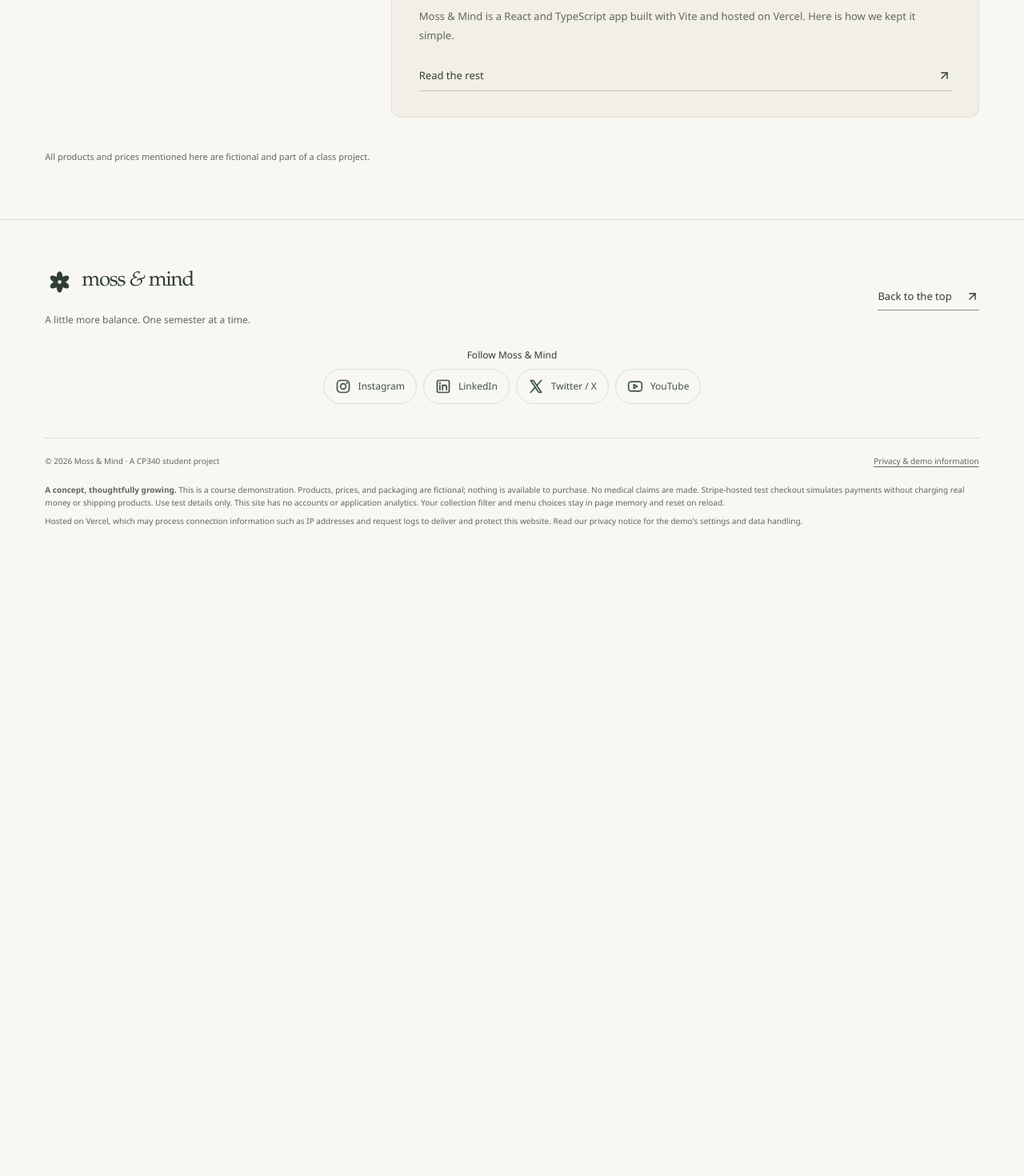
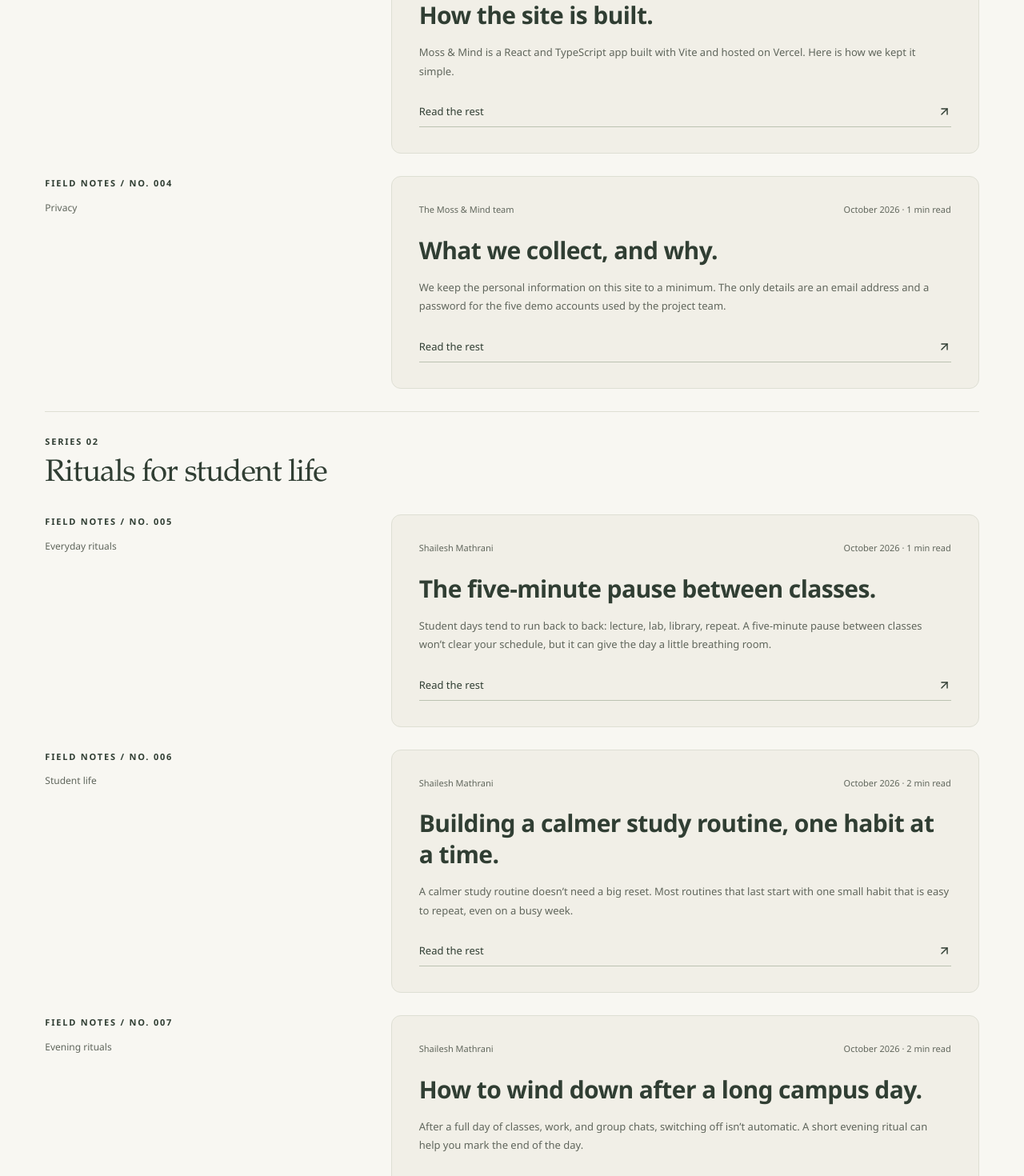
Before and after one commit to michaelmarsillo/cp340-ecommerce-platform, a React (Vite) app: page /blog in a window 1280 px wide. Shown: the part 1220-2690 px from the top of the page at 80% size. Before the commit the page ends 1903 px from the top, so only its background shows below. Built offline with nearby package versions, Linux system fonts and the light colour scheme.

Commit message:
Add series property to BlogPost and update posts
Added 'series' property to BlogPost type and updated posts.

```diff
--- a/src/features/blog/data/posts.ts
+++ b/src/features/blog/data/posts.ts
@@ -8,13 +8,23 @@ export type BlogPost = {
   date: string;
   readTime: string;
   topic: string;
+  series: string;
   summary: string;
   body: readonly string[];
 };
 
+// Series headings. Posts with the same series are grouped under one heading on the blog page.
+export const PROJECT_NOTES = 'About the project';
+export const RITUALS_SERIES = 'Rituals for student life';
+
 export const posts: readonly BlogPost[] = [
+  // ===========================================================================
+  // SERIES 1: ABOUT THE PROJECT (notes 001-004)
+  // Welcome, the collection, how the site is built, and privacy.
+  // ===========================================================================
   {
     id: 'welcome',
+    series: PROJECT_NOTES,
     number: '001',
     title: 'Welcome to a little more balance.',
     author: 'The Moss & Mind team',
@@ -31,6 +41,7 @@ export const posts: readonly BlogPost[] = [
   },
   {
     id: 'everyday-collection',
+    series: PROJECT_NOTES,
     number: '002',
     title: 'Meet the everyday collection.',
     author: 'The Moss & Mind team',
@@ -46,6 +57,7 @@ export const posts: readonly BlogPost[] = [
   },
   {
     id: 'how-its-built',
+    series: PROJECT_NOTES,
     number: '003',
     title: 'How the site is built.',
     author: 'The Moss & Mind team',
@@ -55,8 +67,85 @@ export const posts: readonly BlogPost[] = [
     summary:
       'Moss & Mind is a React and TypeScript app built with Vite and hosted on Vercel. Here is how we kept it simple.',
     body: [
-      'Each page lives in a feature folder: home, catalog, blog, about, or privacy. Shared pieces like the header, footer, and brand mark sit in a common components folder, and the colors, fonts, and spacing come from one set of design tokens.',
+      'Each part of the site lives in its own feature folder, such as home, catalog, blog, about, and privacy. Shared pieces like the header, footer, and brand mark sit in a common components folder, and the colors, fonts, and spacing come from one set of design tokens. Sign-in is handled by Firebase Authentication.',
       'Product content is kept in a static data file, separate from the components that display it. That means a future catalog API could return the same shape without changing how the product cards look.',
     ],
   },
+  {
+    id: 'privacy-first',
+    series: PROJECT_NOTES,
+    number: '004',
+    title: 'What we collect, and why.',
+    author: 'The Moss & Mind team',
+    date: 'October 2026',
+    readTime: '1 min read',
+    topic: 'Privacy',
+    summary:
+      'We keep the personal information on this site to a minimum. The only details are an email address and a password for the five demo accounts used by the project team.',
+    body: [
+      'Firebase Authentication handles sign-in and stores passwords in hashed form, so we can’t see them. We don’t collect usernames, names, addresses, or payment details, and Google Analytics isn’t enabled. Our privacy page explains the rest in plain words.',
+    ],
+  },
+  // ===========================================================================
+  // SERIES 2: RITUALS FOR STUDENT LIFE (notes 005-007)
+  // Content marketing posts, written for Assignment 2 (Shailesh).
+  // Each post: 150-200+ words. Products are fictional; no medical claims.
+  // ===========================================================================
+
+  // --- 005: Everyday rituals ---
+  {
+    id: 'five-minute-pause',
+    series: RITUALS_SERIES,
+    number: '005',
+    title: 'The five-minute pause between classes.',
+    author: 'Shailesh Mathrani',
+    date: 'October 2026',
+    readTime: '1 min read',
+    topic: 'Everyday rituals',
+    summary:
+      'Student days tend to run back to back: lecture, lab, library, repeat. A five-minute pause between classes won’t clear your schedule, but it can give the day a little breathing room.',
+    body: [
+      'The idea is simple. Pick one small ritual and keep it the same every time. For many students that means a warm cup of something. Heat the kettle, steep a tea bag, or whisk a little matcha, and stay with the task until it’s done. There’s no screen, no notifications, and no inbox. The point is the routine itself, not the drink.',
+      'A ritual works best when it’s easy. Keep your tea or matcha in your bag, use the same mug, and choose a spot you can reach between lectures, like a quiet bench or a corner of the library. If five minutes feels like too much, start with two.',
+      'This is the thinking behind Mindful Matcha and The Pause Tea, two concept products in our collection. They’re fictional for now, but the habit is real: a small, repeatable moment that belongs to you.',
+    ],
+  },
+  // --- 006: Student life ---
+  {
+    id: 'calmer-study-routine',
+    series: RITUALS_SERIES,
+    number: '006',
+    title: 'Building a calmer study routine, one habit at a time.',
+    author: 'Shailesh Mathrani',
+    date: 'October 2026',
+    readTime: '2 min read',
+    topic: 'Student life',
+    summary:
+      'A calmer study routine doesn’t need a big reset. Most routines that last start with one small habit that is easy to repeat, even on a busy week.',
+    body: [
+      'Start with where you study. Choosing the same desk or library spot most days gives your brain a cue that it’s time to begin. Then decide how long you’ll work before you stop. Short blocks with planned breaks, such as 25 minutes on and five minutes off, are easier to start than an open-ended evening.',
+      'Keep your phone out of reach while a block is running, and write down the one thing you want to finish before you sit down. Ending a session with a short note about where you stopped makes tomorrow’s start much easier.',
+      'Pair the routine with something you enjoy. A favorite playlist, a snack, or a warm drink after each block turns the break into something to look forward to. Our concept Daily Focus is built around this idea of a small daily ritual. It is fictional, and we make no claims about what it does.',
+      'Progress at your own pace. A routine you can keep is worth more than a perfect plan you abandon by Friday.',
+    ],
+  },
+  // --- 007: Evening rituals ---
+  {
+    id: 'after-a-long-day',
+    series: RITUALS_SERIES,
+    number: '007',
+    title: 'How to wind down after a long campus day.',
+    author: 'Shailesh Mathrani',
+    date: 'October 2026',
+    readTime: '2 min read',
+    topic: 'Evening rituals',
+    summary:
+      'After a full day of classes, work, and group chats, switching off isn’t automatic. A short evening ritual can help you mark the end of the day.',
+    body: [
+      'Try treating the end of the day as its own small event. Put your bag away, change into comfortable clothes, and close the tabs you don’t need. Doing the same few things in the same order each night turns them into a signal that the day is done.',
+      'Next, choose something slow. Make a warm cup of herbal tea, stretch for a few minutes, read a few pages of something that isn’t a textbook, or write down tomorrow’s top three tasks so they’re out of your head. None of it has to take long. Ten minutes is plenty.',
+      'Keep screens dim or out of the way for a while, and make the space feel calm with a lamp, a candle-free corner, or a favorite blanket. Small details help the ritual feel like yours.',
+      'This is the spirit behind Evening Unwind, a fictional concept in our collection. We make no claims about sleep or stress, and nothing here is medical advice. It simply reflects how much we value slowing down after a busy day.',
+    ],
+  },
 ];
```
